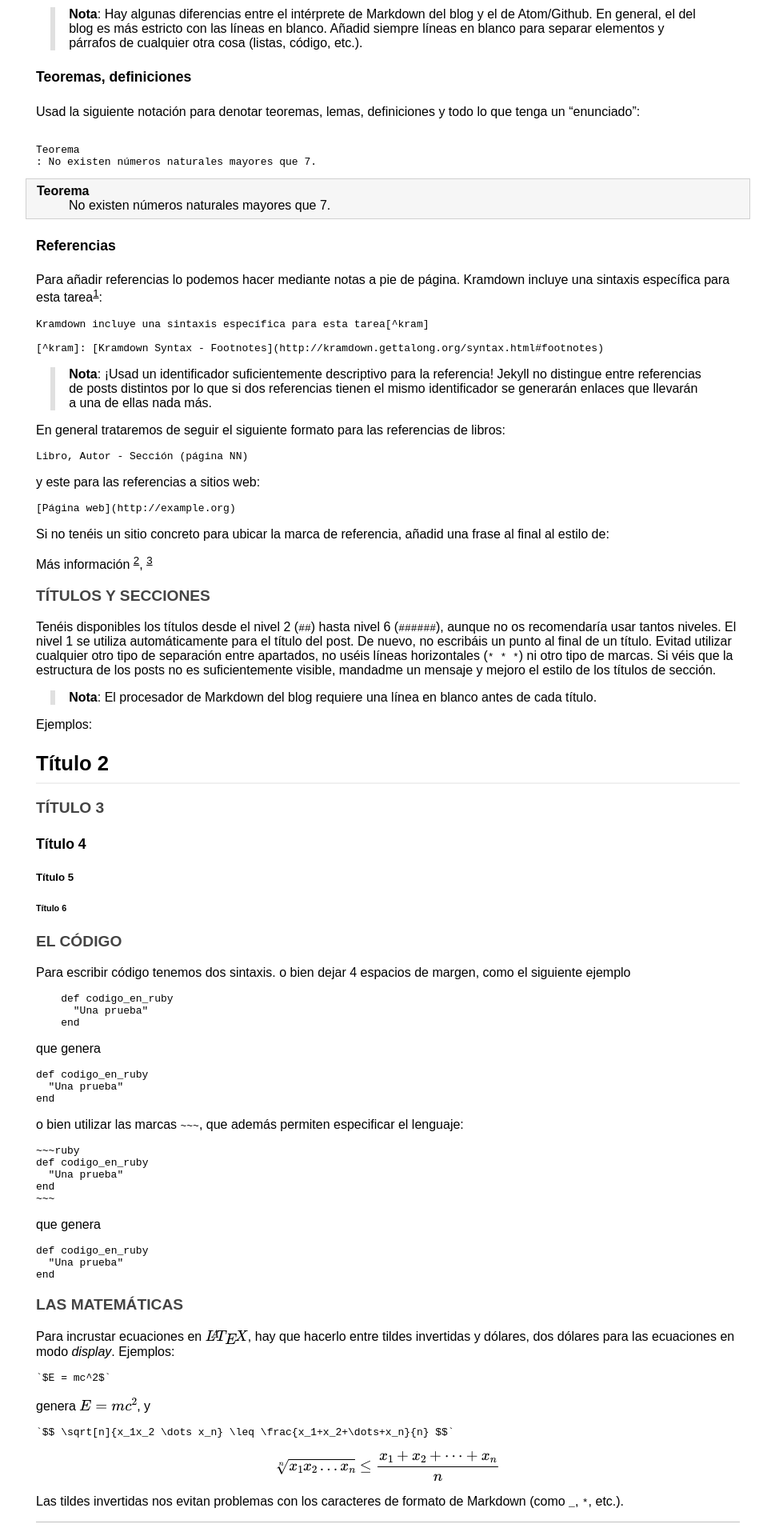
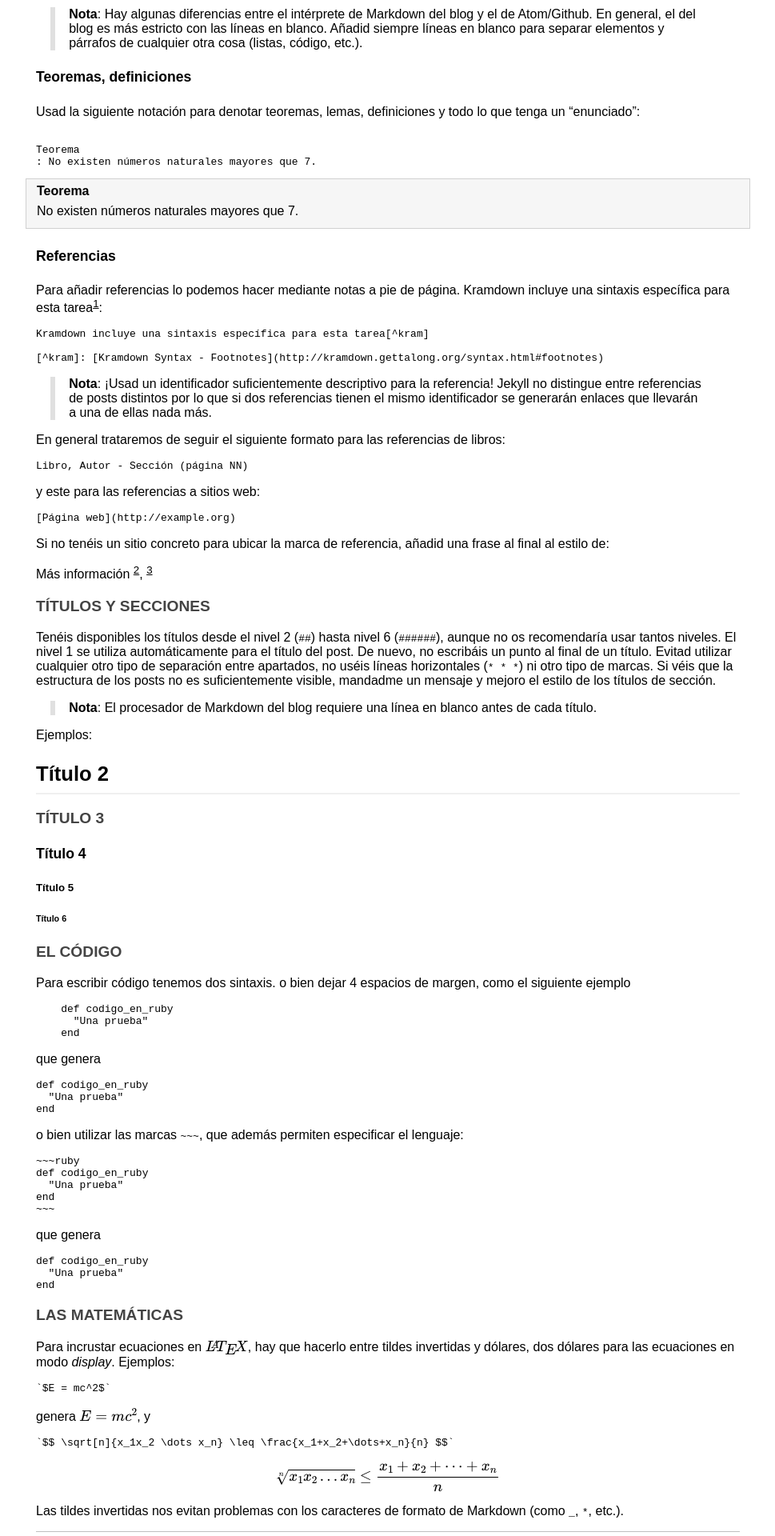
Before and after one commit to libreim/blog, a Jekyll site: the page built from guia-de-estilo.md, in a window 1280 px wide. Shown: the part 974-2894 px from the top of the page at 80% size, without its empty margins (155-1124 px from the left). Built offline with Jekyll 4.4.1, drawn with Linux system fonts in a browser that asks for light colours; formulas are drawn with MathJax 3; comment, search, counter and statistics services are not loaded.

Commit message:
Ajustes CSS III

```diff
--- a/css/default.css
+++ b/css/default.css
@@ -111,6 +111,10 @@ dl dt {
 	font-weight: bold;
 }
 
+dl dd {
+	margin: 0.4em 0;
+}
+
 dl, code.hljs {
 	background: #f6f6f6;
 	border: 1px solid #d0d0d0;
```
